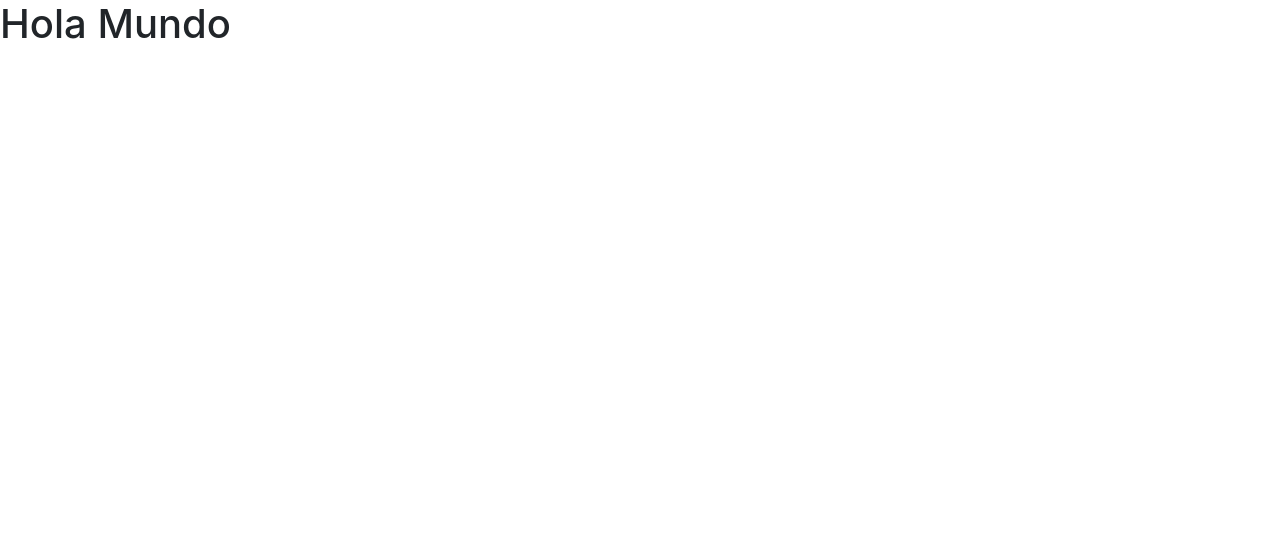
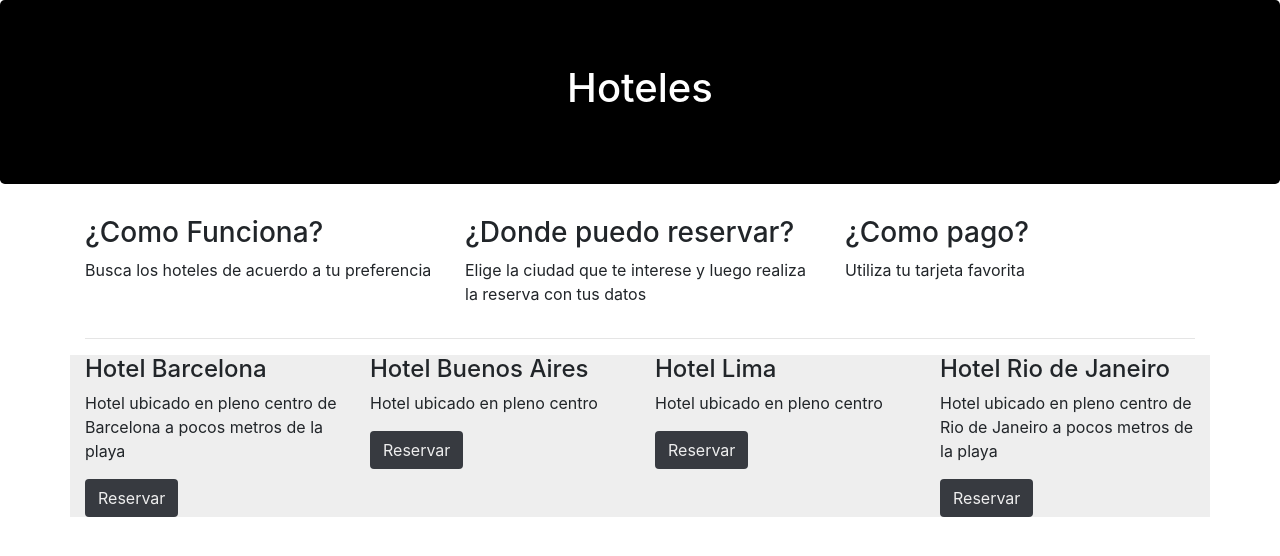
Before and after one commit to milfer0516/guia_hoteles, a website: page index.html in a window 1280 px wide. Drawn offline with nearby package versions, Linux system fonts and the light colour scheme.

Commit message:
Agregamos Bootstrap y la carpeta css

```diff
--- /dev/null
+++ b/css/estilos.css
@@ -0,0 +1,13 @@
+.jumbotron {
+  background-color: black;
+  text-align: center;
+  color: #ffffff;
+}
+.hotel {
+  background-color: #eeeeee;
+  border-style: inherit;
+}
+.btn {
+  background-color: #373a40;
+  color: #eeeeee;
+}
--- a/index.html
+++ b/index.html
@@ -1,24 +1,77 @@
 <!DOCTYPE html>
-<html lang="es">
+<html lang="en">
+  <head>
+    <meta charset="UTF-8" />
+    <meta name="viewport" content="width=device-width, initial-scale=1.0" />
+    <title>Guía de Hoteles</title>
+    <link
+      rel="stylesheet"
+      href="node_modules/bootstrap/dist/css/bootstrap.min.css"
+    />
+    <link rel="stylesheet" href="css/estilos.css" />
+  </head>
+  <body>
+    <header>
+      <div class="jumbotron">
+        <h1>Hoteles</h1>
+      </div>
+    </header>
 
-<head>
-    <meta charset="UTF-8" />
-    <meta http-equiv="X-UA-Compatible" content="ie-edge" />
-    <meta name="viewport" content="width=device-width, initial-scale=1, shrink-to-fit=no" />
-    <!-- Bootstrap CSS -->
-    <link rel="stylesheet" href="node_modules/bootstrap/dist/css/bootstrap.min.css" />
+    <main>
+      <div class="container">
+        <div class="row">
+          <div class="col-sm-4">
+            <h3>¿Como Funciona?</h3>
+            <p>Busca los hoteles de acuerdo a tu preferencia</p>
+          </div>
+          <div class="col-sm-4">
+            <h3>¿Donde puedo reservar?</h3>
+            <p>
+              Elige la ciudad que te interese y luego realiza la reserva con tus
+              datos
+            </p>
+          </div>
+          <div class="col-sm-4">
+            <h3>¿Como pago?</h3>
+            <p>Utiliza tu tarjeta favorita</p>
+          </div>
+        </div>
+        <hr />
+        <div class="row">
+          <div class="hotel col-sm-3">
+            <h4>Hotel Barcelona</h4>
+            <p>
+              Hotel ubicado en pleno centro de Barcelona a pocos metros de la
+              playa
+            </p>
+            <button class="btn">Reservar</button>
+          </div>
 
-    <title>Guia Hoteles</title>
-</head>
+          <div class="hotel col-sm-3">
+            <h4>Hotel Buenos Aires</h4>
+            <p>Hotel ubicado en pleno centro</p>
+            <button class="btn">Reservar</button>
+          </div>
 
-<body>
-    <h1>Hola Mundo</h1>
+          <div class="hotel col-sm-3">
+            <h4>Hotel Lima</h4>
+            <p>Hotel ubicado en pleno centro</p>
+            <button class="btn">Reservar</button>
+          </div>
 
-    <!-- JavaScript -->
-    <!-- Jquery, Popper.js y Bootstrap JS -->
-    <script src="https://code.jquery.com/jquery-3.5.1.slim.min.js" integrity="sha384-DfXdz2htPH0lsSSs5nCTpuj/zy4C+OGpamoFVy38MVBnE+IbbVYUew+OrCXaRkfj" crossorigin="anonymous"></script>
-    <script src="https://cdn.jsdelivr.net/npm/popper.js@1.16.1/dist/umd/popper.min.js" integrity="sha384-9/reFTGAW83EW2RDu2S0VKaIzap3H66lZH81PoYlFhbGU+6BZp6G7niu735Sk7lN" crossorigin="anonymous"></script>
-    <script src="https://stackpath.bootstrapcdn.com/bootstrap/4.5.2/js/bootstrap.min.js" integrity="sha384-B4gt1jrGC7Jh4AgTPSdUtOBvfO8shuf57BaghqFfPlYxofvL8/KUEfYiJOMMV+rV" crossorigin="anonymous"></script>
-</body>
+          <div class="hotel col-sm-3">
+            <h4>Hotel Rio de Janeiro</h4>
+            <p>
+              Hotel ubicado en pleno centro de Rio de Janeiro a pocos metros de
+              la playa
+            </p>
+            <button class="btn">Reservar</button>
+          </div>
+        </div>
+      </div>
+    </main>
 
+    <script src="node_modules/jquery/dist/jquery.slim.min.js"></script>
+    <script src="node_modules/bootstrap/dist/js/bootstrap.min.js"></script>
+  </body>
 </html>
--- a/package.json
+++ b/package.json
@@ -4,8 +4,7 @@
   "description": "Nuestro Primer Proyecto de Nodejs",
   "main": "index.html",
   "scripts": {
-        " dev ": "lite-server",
-        "test": "echo \"Error: no test specified\" && exit 1"
+    " dev ": "lite-server"
   },
   "repository": {
     "type": "git",
```
Also changed, not shown: 1 other file. Lines whose indentation alone changed are shown as unchanged.
